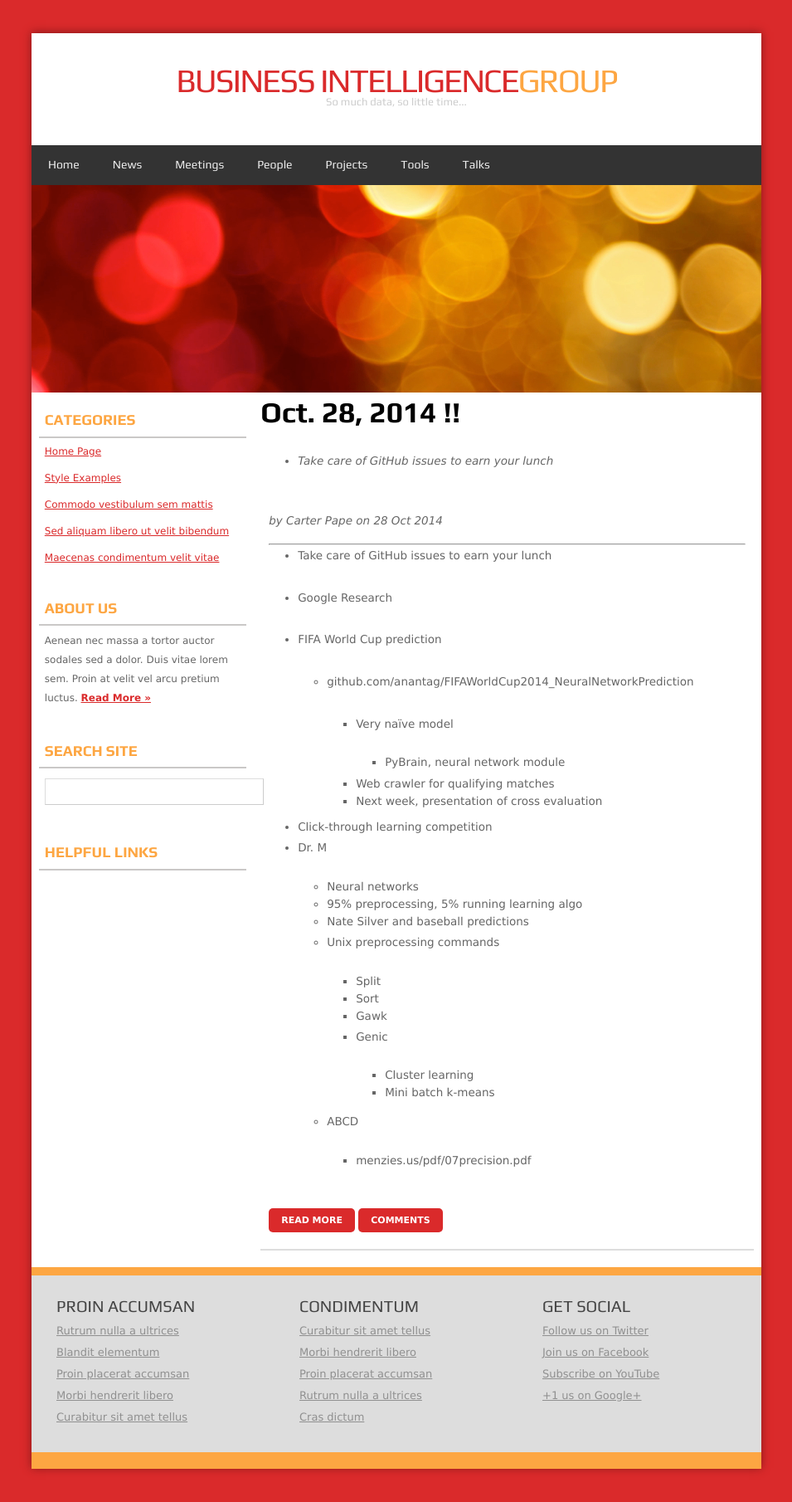
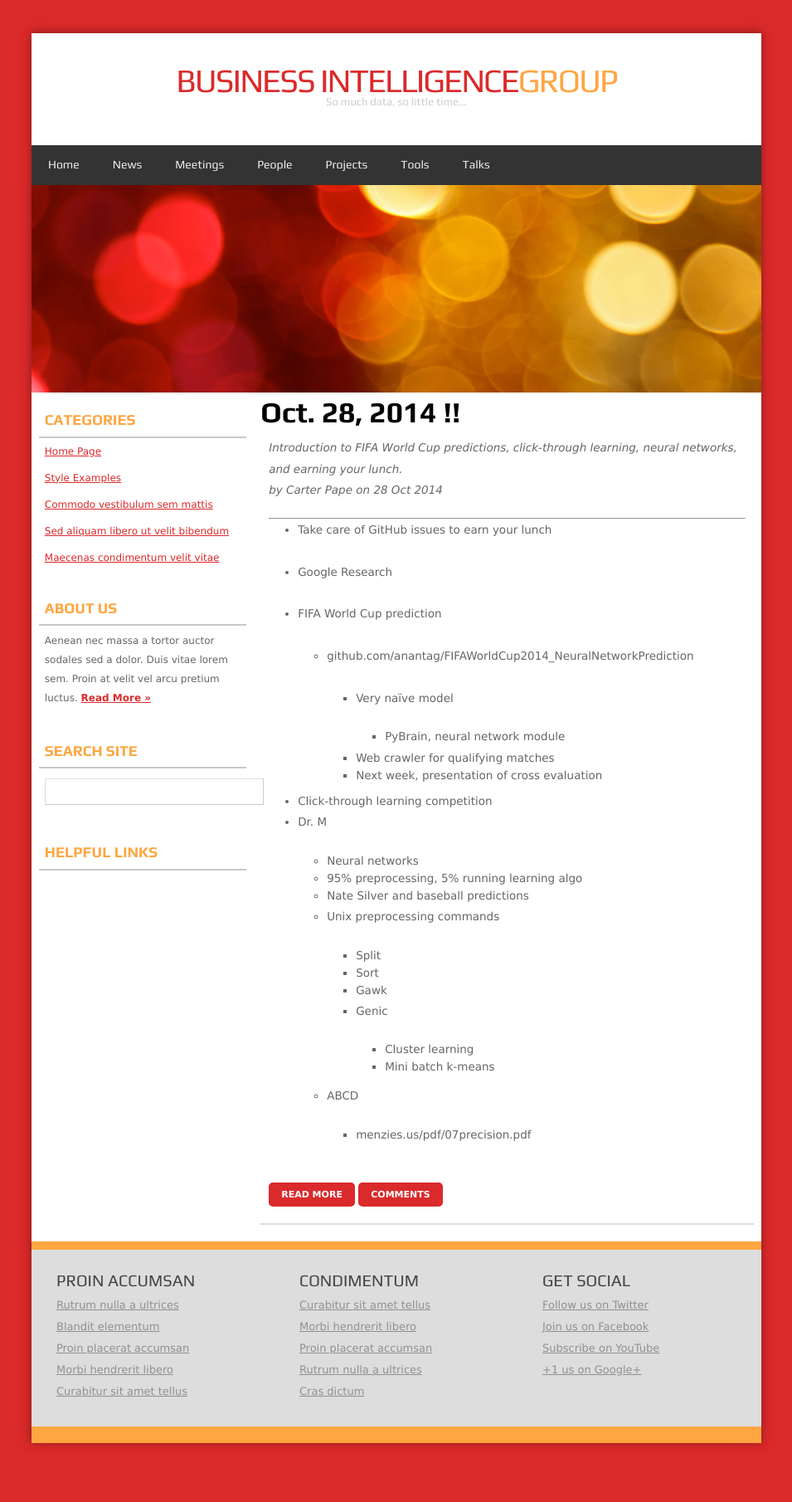
Before and after one commit to swaruparam/bigstate.github.io, a Jekyll site: the page built from meetings/_posts/2014-10-28-meeting.md, in a window 1280 px wide. Shown: the whole page at 83% size, without its empty margins (162-1117 px from the left). Built offline with Jekyll 4.4.1, drawn with Linux system fonts in a browser that asks for light colours; after the commit the page ends 1779 px from its top, so only the background shows below that.

Commit message:
Added abstract to 2014-10-28 meeting

```diff
--- a/meetings/_posts/2014-10-28-meeting.md
+++ b/meetings/_posts/2014-10-28-meeting.md
@@ -2,6 +2,7 @@
 layout: post
 title: "Oct. 28, 2014"
 author: Carter Pape
+excerpt: "Introduction to FIFA World Cup predictions, click-through learning, neural networks, and earning your lunch."
 ---
 
    * Take care of GitHub issues to earn your lunch
```
